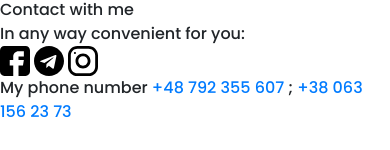
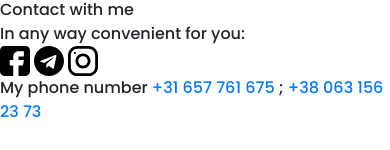
Before and after one commit to stevarkmidav/portfolio, a website: page src/index.html in a window 390 px wide. Shown: the part 7203-7353 px from the top of the page. Drawn offline with Linux system fonts and the light colour scheme.

Commit message:
Change phone number

```diff
--- a/src/index.html
+++ b/src/index.html
@@ -395,7 +395,7 @@
                     </div>
                     <div class="title title_fz14 contacts__text">
                         <div>My phone number
-                            <a href="tel:+48792355607" class="contacts__phone">+48 792 355 607</a> ;
+                            <a href="tel:+31657761675" class="contacts__phone">+31 657 761 675</a> ;
                             <a href="tel:+380631562373" class="contacts__phone">+38 063 156 23 73</a>
                         </div>
                         <br>
```
Also changed, not shown: dist/index.html.
